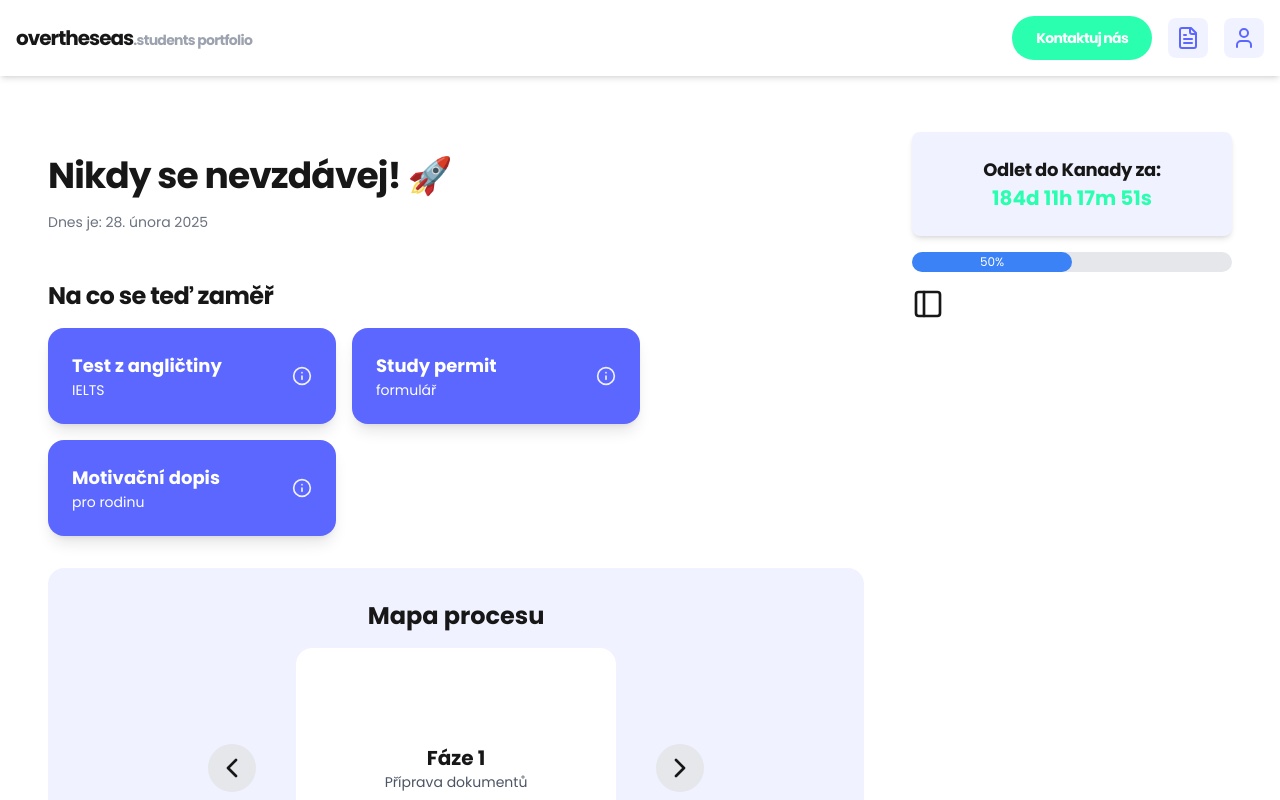
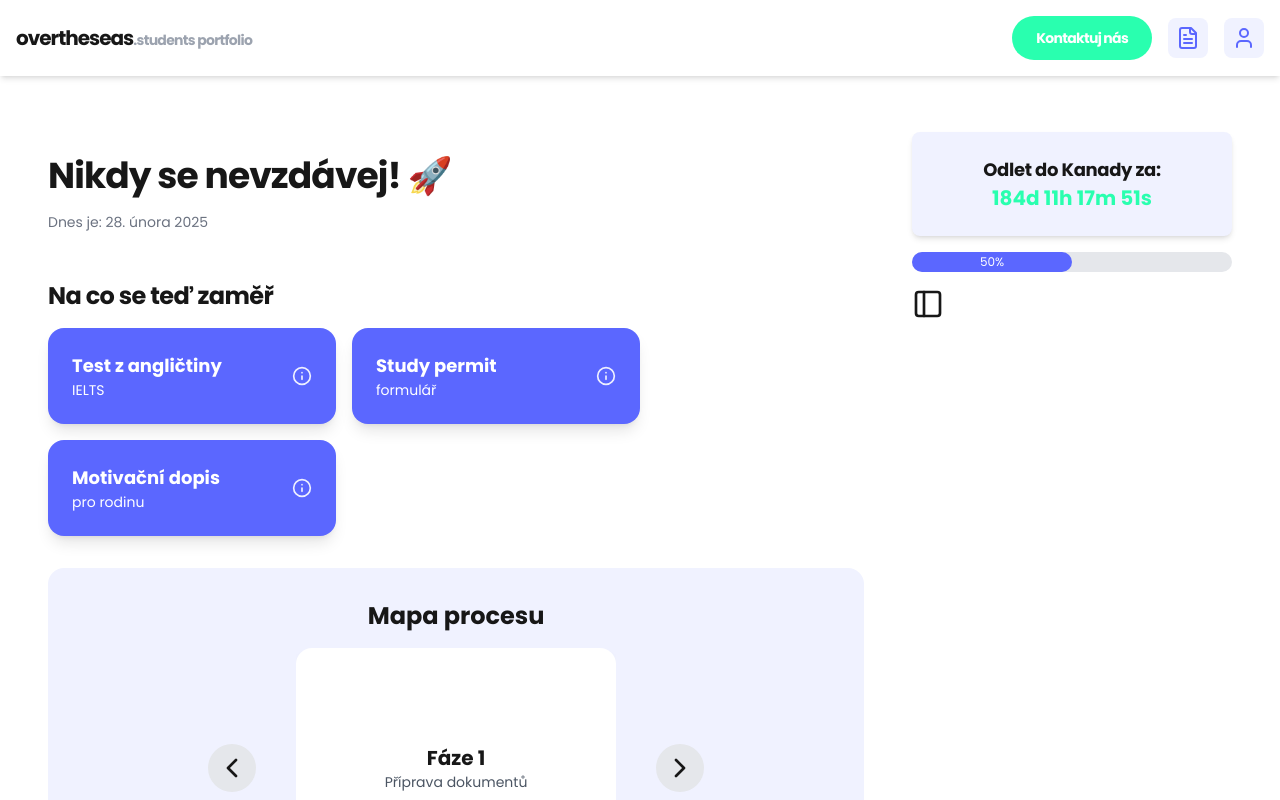
Before and after one commit to OndraCharvat/overtheseas-frontend, a Next.js app: page / in a window 1280 px wide. Shown: the top 800 px of the page. Built offline with nearby package versions, Linux system fonts and the light colour scheme.

Commit message:
change in colour

```diff
--- a/app/components/ProgressBar.tsx
+++ b/app/components/ProgressBar.tsx
@@ -6,7 +6,7 @@ const ProgressBar = ({ progress }: ProgressBarProps) => {
     return (
       <div className="w-full bg-gray-200 rounded-full">
         <div
-          className="bg-blue-500 text-xs font-medium text-white text-center p-1 leading-none rounded-full"
+          className="bg-purpleots text-xs font-medium text-white text-center p-1 leading-none rounded-full"
           style={{ width: `${progress}%` }}
         >
           {progress}%
```
